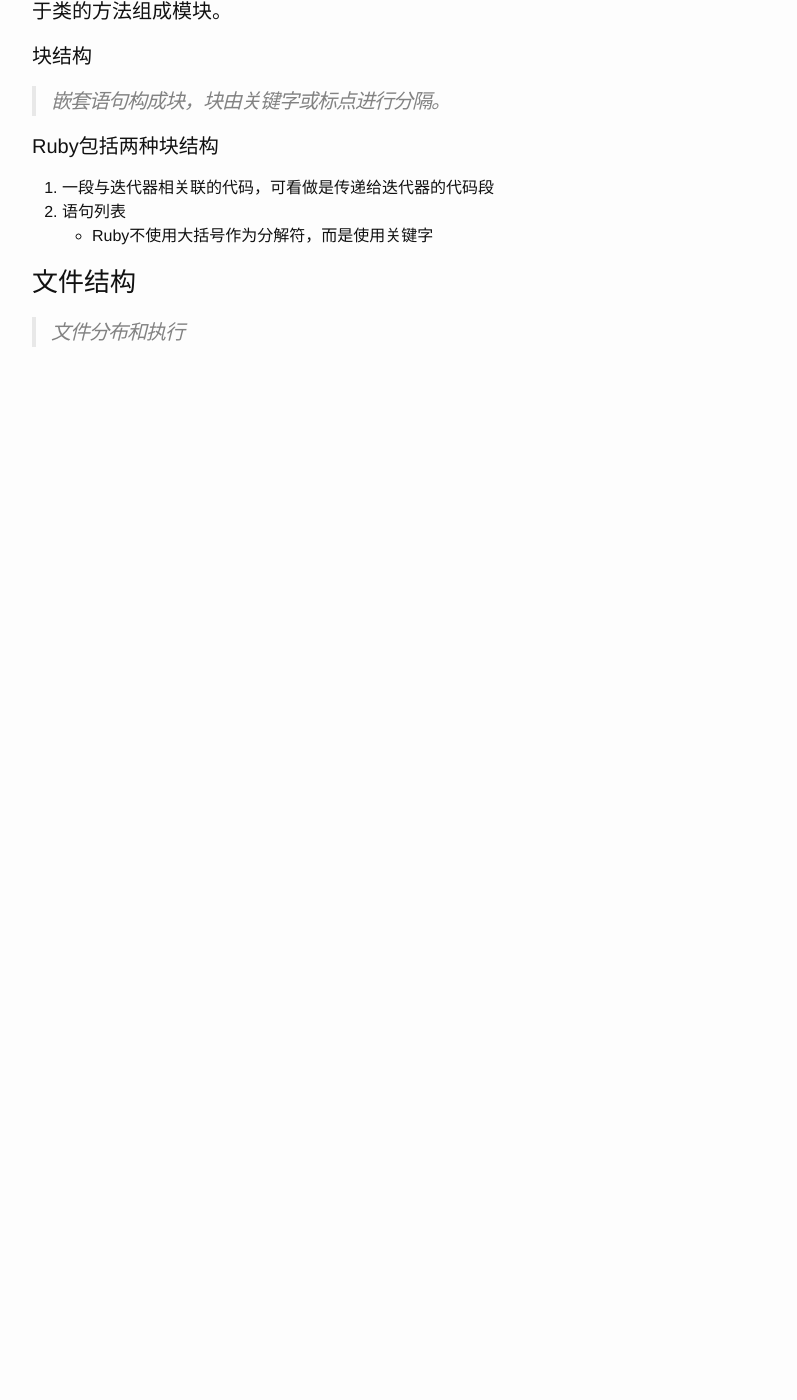
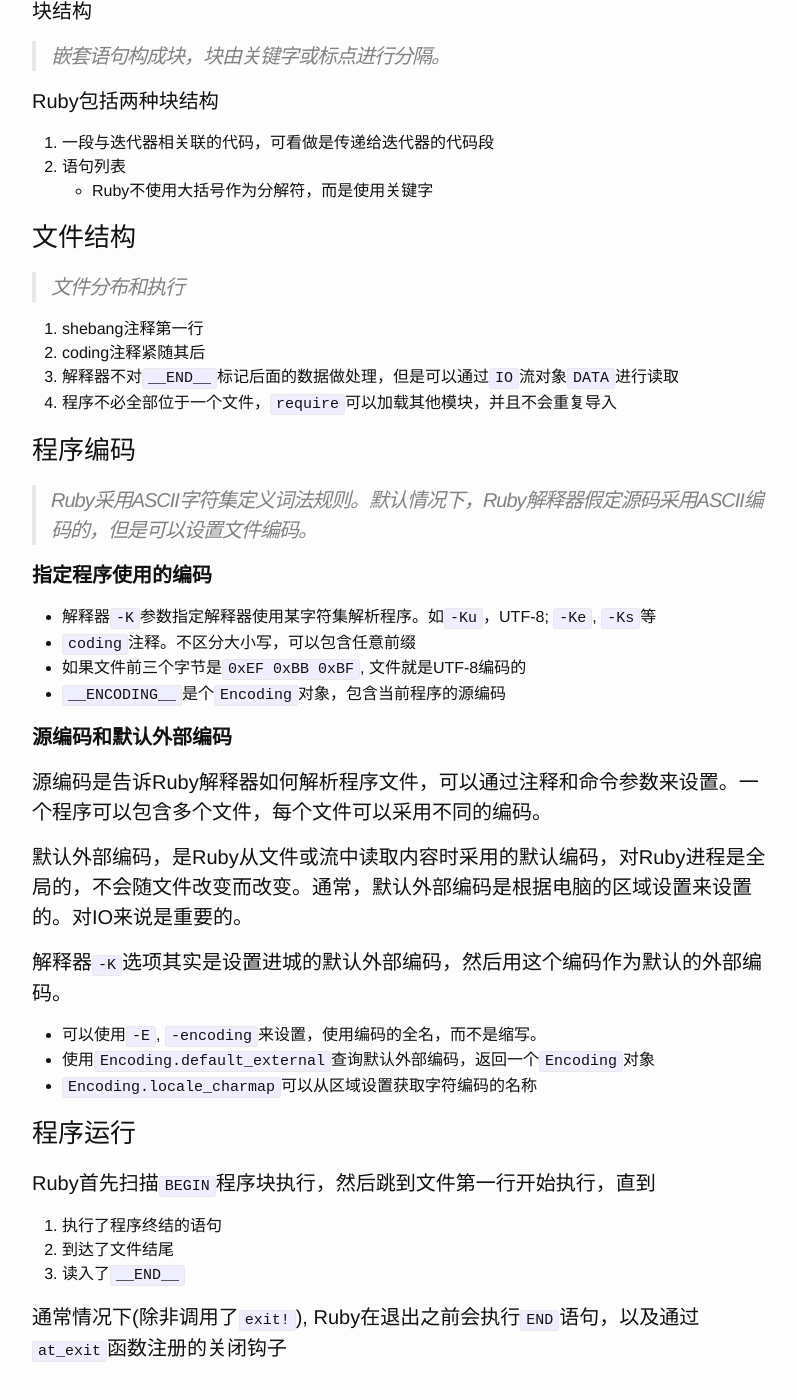
Before and after one commit to douxingxiang/hexo-blog, a Jekyll site: the page built from _posts/2015-01-30-ruby-lang-introduction.md, in a window 1280 px wide and 1400 px high, scrolled down 2504 px. Shown: the whole window, without its empty margins (238-1035 px from the left). Built offline with Jekyll 4.4.1, drawn with Linux system fonts in a browser that asks for light colours; Markdown is read by kramdown in place of the engine named in the settings; before the commit the page ends 2911 px from its top, so only the background shows below that.

Commit message:
add ruby intro

```diff
--- a/_posts/2015-01-30-ruby-lang-introduction.md
+++ b/_posts/2015-01-30-ruby-lang-introduction.md
@@ -2,8 +2,6 @@
 title: Ruby Programming Language Introduction
 tags: ruby
 ---
-
-<2.3>
 
 ## Ruby
 
@@ -108,3 +106,41 @@
 ### 文件结构
 
 > 文件分布和执行
+
+1. shebang注释第一行
+2. coding注释紧随其后
+3. 解释器不对`__END__`标记后面的数据做处理，但是可以通过`IO`流对象`DATA`进行读取
+4. 程序不必全部位于一个文件，`require`可以加载其他模块，并且不会重复导入
+
+### 程序编码
+
+> Ruby采用ASCII字符集定义词法规则。默认情况下，Ruby解释器假定源码采用ASCII编码的，但是可以设置文件编码。
+
+__指定程序使用的编码__
+
+- 解释器`-K`参数指定解释器使用某字符集解析程序。如`-Ku`，UTF-8; `-Ke`, `-Ks`等
+- `coding`注释。不区分大小写，可以包含任意前缀
+- 如果文件前三个字节是`0xEF 0xBB 0xBF`, 文件就是UTF-8编码的
+- `__ENCODING__`是个`Encoding`对象，包含当前程序的源编码
+
+__源编码和默认外部编码__
+
+源编码是告诉Ruby解释器如何解析程序文件，可以通过注释和命令参数来设置。一个程序可以包含多个文件，每个文件可以采用不同的编码。
+
+默认外部编码，是Ruby从文件或流中读取内容时采用的默认编码，对Ruby进程是全局的，不会随文件改变而改变。通常，默认外部编码是根据电脑的区域设置来设置的。对IO来说是重要的。
+
+解释器`-K`选项其实是设置进城的默认外部编码，然后用这个编码作为默认的外部编码。
+
+- 可以使用`-E`, `-encoding`来设置，使用编码的全名，而不是缩写。
+- 使用`Encoding.default_external`查询默认外部编码，返回一个`Encoding`对象
+- `Encoding.locale_charmap`可以从区域设置获取字符编码的名称
+
+### 程序运行
+
+Ruby首先扫描`BEGIN`程序块执行，然后跳到文件第一行开始执行，直到
+
+1. 执行了程序终结的语句
+2. 到达了文件结尾
+3. 读入了`__END__`
+
+通常情况下(除非调用了`exit!`), Ruby在退出之前会执行`END`语句，以及通过`at_exit`函数注册的关闭钩子
```
Also changed, not shown: learn/rb/1.intro.rb (added, +37 -0 lines).
